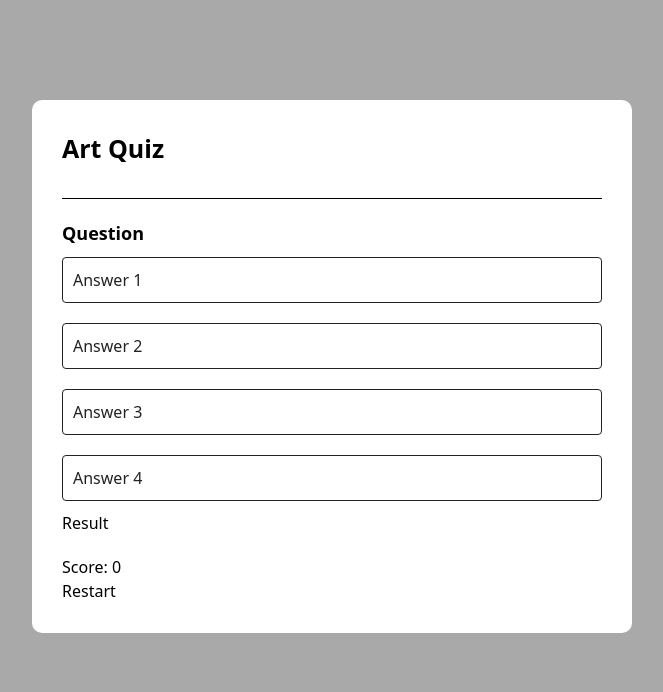
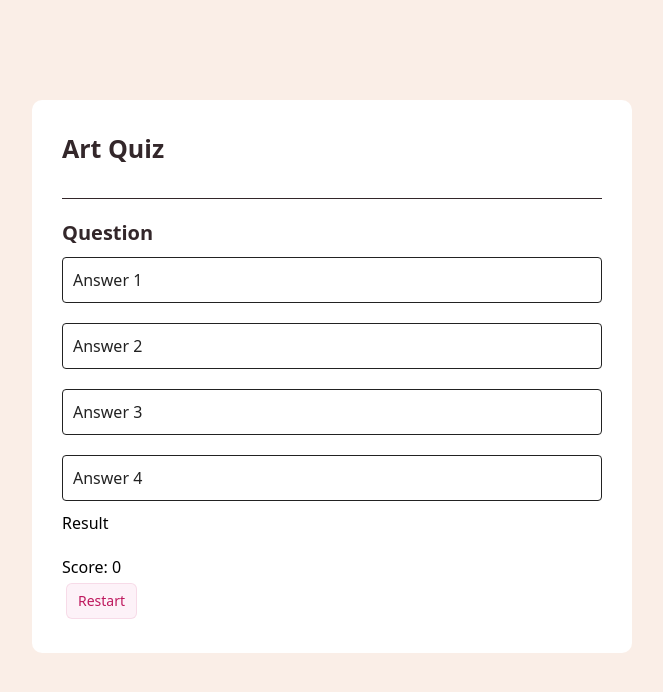
Before and after one commit to sachika13125/art-quest, a plain HTML site: page index.html in a window 1280 px wide. Shown: the whole page, without its empty margins (308-971 px from the left). Drawn offline with nearby package versions, Linux system fonts and the light colour scheme; no server answers.

Commit message:
add style for index.html with tailwind

```diff
--- a/index.html
+++ b/index.html
@@ -14,7 +14,7 @@
         <div class="app w-5/6">
             <h1>Art Quiz</h1>
             <div class="quiz">
-                <h2 id="question" class="text-lg font-semibold">Question</h2>
+                <h2 id="question" class="text-xl font-semibold">Question</h2>
                 <div id="answer">
                     <button class="answer-btn w-full p-2.5 font-medium">Answer 1</button>
                     <button class="answer-btn w-full p-2.5 font-medium">Answer 2</button>
@@ -25,7 +25,7 @@
                 <button id="next-btn" class="p-2.5 font-medium">Next</button>
             </div>
             <div id="score">Score: <span id="score-value">0</span></div>
-            <button id="restart-btn">Restart</button>
+            <button id="restart-btn" class="m-1 items-center rounded-md bg-pink-50 px-3 py-2 text-sm font-medium text-pink-700 ring-1 ring-inset ring-pink-700/10">Restart</button>
         </div>
 
         <!-- JS -->
--- a/style.css
+++ b/style.css
@@ -5,7 +5,7 @@
 }
 
 body {
-    background-color: darkgrey;
+    background-color: #faeee7;
 }
 
 .app {
@@ -18,9 +18,9 @@ body {
 
 .app h1 {
     font-size: 25px;
-    color: black;
+    color: #33272a;
     font-weight: 600;
-    border-bottom: 1px solid black;
+    border-bottom: 1px solid #33272a;
     padding-bottom: 30px;
 }
 
@@ -29,7 +29,7 @@ body {
 }
 
 .quiz h2 {
-    color: black;
+    color: #33272a;
 }
 
 .answer-btn {
@@ -50,7 +50,7 @@ body {
 
 #next-btn {
     display: none;
-    background: #001e4d;
+    background: #33272a;
     color: #fff;
     width: 150px;
     border: 0;
```
